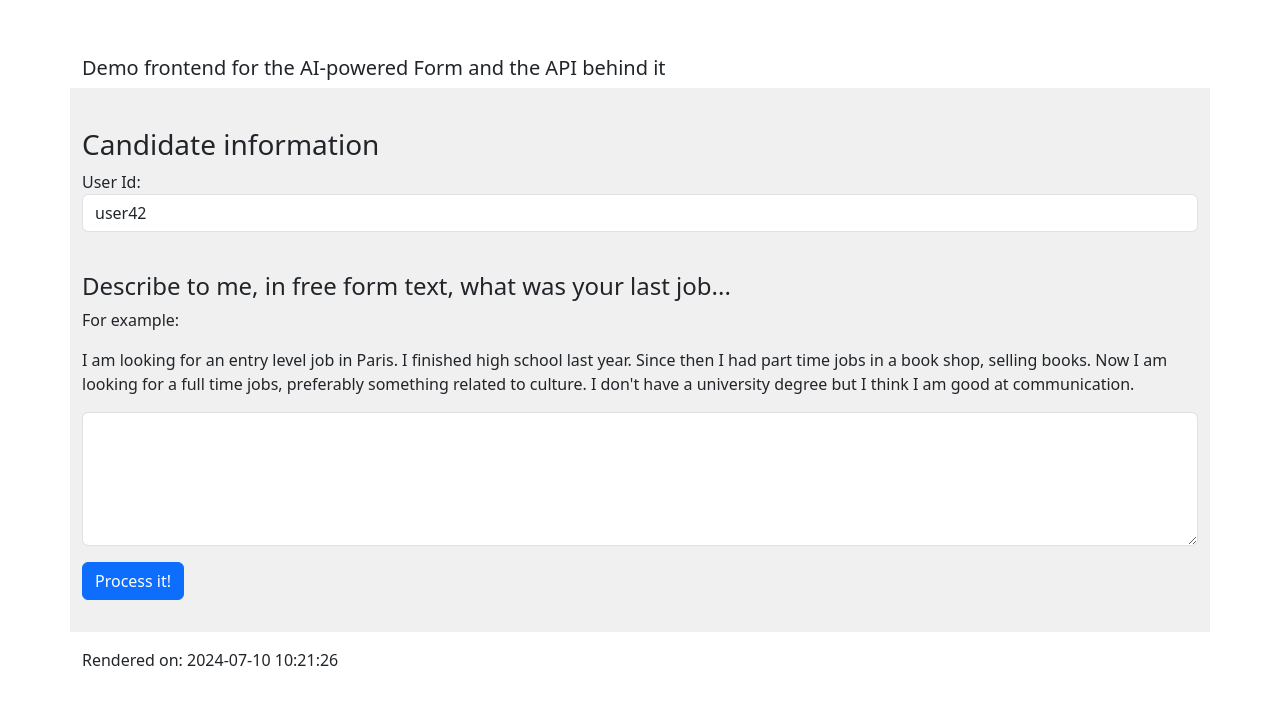
After one commit to sztrovacsek/curly-enigma, a Flask app: page /api-demo in a window 1280 px wide. The commit adds this page. Shown: the top 705 px of the page. Run offline with Flask 3, Linux system fonts and the light colour scheme.

Commit message:
Added the api_demo html file

```diff
--- a/api/job_matching_service.py
+++ b/api/job_matching_service.py
@@ -30,13 +30,13 @@ def store_user_info(userid: str, data: dict):
     return {'content': 'OK',
             'meta': {
                 'reply_to': userid,
-                'debug': "Data will be persisted on this request. For now, it's not persisted."
+                'debug': "Data will be persisted on this request. (In this version: it's not persisted.)"
             }}
 
 
 def get_job_suggestions(userid: str, job_preferences_nl: str):
     # TODO: get the data for this user (from the storage)
-    # TODO: perform the job matching for real
+    # TODO: perform the job matching for real (in this version: it is hardcoded)
     return {'content': job_suggestions(),
             'meta': {
                 'reply_to': userid,
--- a/demo-frontend/server.py
+++ b/demo-frontend/server.py
@@ -18,10 +18,12 @@ def index():
     return render_template('index.html', last_update_time="Jul 17",
                            render_time=datetime.now().strftime('%Y-%m-%d %H:%M:%S'))
 
+# ---- Endpoints for the API demo below --------------------------------------------------------------------------------
 
-@app.route('/candidate')
-def candidate_input_form():
-    return render_template('candidate-input.html',
+
+@app.route('/api-demo')
+def api_demo_form():
+    return render_template('api_demo.html',
                            render_time=datetime.now().strftime('%Y-%m-%d %H:%M:%S'))
 
 
@@ -56,6 +58,13 @@ def submit_candidate_info():
 
     return jsonify("[API error]")
 
+# ---- Endpoints for the API demo until here ---------------------------------------------------------------------------
+
+
+@app.route('/candidate')
+def candidate_input_form():
+    return render_template('candidate-input.html',
+                           render_time=datetime.now().strftime('%Y-%m-%d %H:%M:%S'))
 
 @app.route('/search')
 def job_search():
--- /dev/null
+++ b/demo-frontend/templates/api_demo.html
@@ -0,0 +1,114 @@
+<!DOCTYPE html>
+<html lang="en">
+<head>
+  <meta charset="utf-8">
+  <meta name="viewport" content="width=device-width, initial-scale=1">
+  <title>API demo</title>
+  <link href="https://cdn.jsdelivr.net/npm/bootstrap@5.3.0-alpha3/dist/css/bootstrap.min.css" rel="stylesheet">
+</head>
+
+<body>
+
+<nav class="navbar navbar-expand-lg navbar-dark">
+  <div class="container">
+    <a class="navbar-brand" href="#">API demo</a>
+  </div>
+</nav>
+
+<div class="container">
+  <div class="row">
+    <h5>Demo frontend for the AI-powered Form and the API behind it</h5>
+  </div>
+</div>
+
+<div class="container" style="background-color: #F0F0F0;">
+  <p>&nbsp;</p>
+  <h3>Candidate information</h3>
+  <form>
+    <div class="form-group">
+      <label for="userid">User Id:</label>
+      <input type="text" class="form-control" id="userid" placeholder="user42" value="user42" required>
+    </div>
+  </form>
+  <p>&nbsp;</p>
+  <h4>Describe to me, in free form text, what was your last job...</h4>
+  <p>For example:</p>
+  <p>I am looking for an entry level job in Paris. I finished high school last year. Since then I had part time jobs in a book shop, selling books. Now I am looking for a full time jobs, preferably something related to culture. I don't have a university degree but I think I am good at communication.</p>
+  <form>
+    <div class="form-group">
+      <textarea class="form-control" id="free-form-descr" rows="5" placeholder="" required></textarea>
+    </div>
+  </form>
+
+  <form>
+    <button type="submit" class="btn btn-primary mb-2" style="margin-top:1em;" id="button-send">Process it!</button>
+  </form>
+  <p>&nbsp;</p>
+
+</div>
+
+<div class="container">
+  <footer>
+    <p>Rendered on: {{ render_time }}</p>
+  </footer>
+</div>
+
+
+<script>
+const button = document.getElementById('button-send');
+const inputElement = document.getElementById('free-form-descr');
+
+function send_user_input() {
+  console_msg = "Sending '" + inputElement.value + "' to the server";
+  console.log(console_msg);
+  button.style.color = "grey";
+
+  // Send the post request
+  /*
+  fetch('api/candidate_info_instant', {
+    method: 'POST',
+    headers: {'Content-Type': 'application/json' },
+    body: JSON.stringify({ userid: "user42" }),
+  })
+  .then(response => {
+    console.log('Candidate input data is sent to the server. Response code: ' + response.status);
+    if (!response.ok) {
+      throw new Error('API request failed with status: ${response.status}')
+    }
+    // return response.json();
+  })
+  .then(data => {
+    console.log('Data: ' + data)
+  })
+  .catch(error => {
+    console.error('Error: ', error)
+  });
+  */
+
+  // Assume all processing has done in 1 sec, and give some UI feedback
+  /*
+  setTimeout(() => {
+      button.style.color = "white"
+      inputElement.value = ""
+  }, 500); // 0.5 seconds
+  */
+}
+
+/*
+// Add a click event listener to the send button.
+button.addEventListener('click', () => {
+  send_user_input()
+});
+
+// Add "press Enter" listener to the input box
+inputElement.addEventListener('keydown', function(event) {
+  if (event.key === "Enter") {
+    send_user_input()
+  }
+});
+*/
+
+</script>
+
+</body>
+</html>
--- a/demo-frontend/templates/index.html
+++ b/demo-frontend/templates/index.html
@@ -26,7 +26,7 @@
       <a class="btn btn-primary" href="/search">Job search assistant</a>
     </div>
     <div class="col-6 ">
-      <a class="btn btn-primary" href="/candidate">API</a>
+      <a class="btn btn-primary" href="/api-demo">API</a>
     </div>
   </div>
 
```
